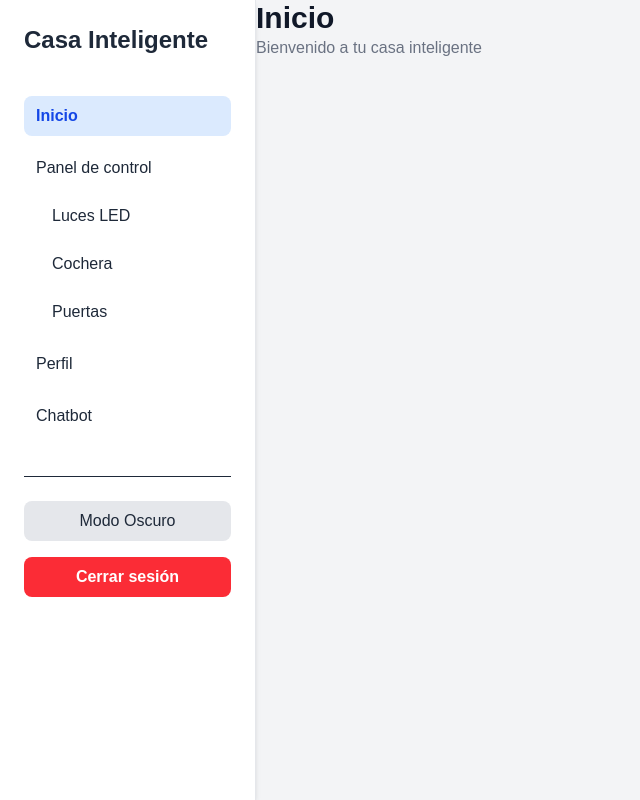
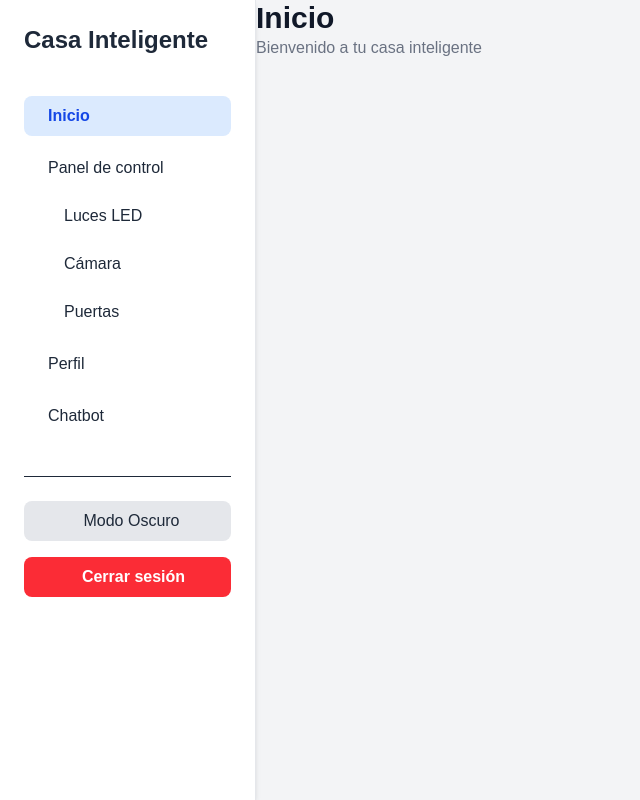
Before and after one commit to JosMoan/casa-inteligente-app, a Next.js app in the folder casa-inteligente-app/: page /dashboard in a window 1280 px wide. Both pictures are taken after a click on the button "Panel de control". Shown: the whole page, without its empty margins (0-640 px from the left). Built offline with nearby package versions, Linux system fonts and the light colour scheme.

Commit message:
Integración de iconos y mejora de la barra lateral

```diff
--- a/casa-inteligente-app/src/app/components/Sidebar/Sidebar.jsx
+++ b/casa-inteligente-app/src/app/components/Sidebar/Sidebar.jsx
@@ -5,7 +5,12 @@ import { useRouter } from "next/navigation";
 
 export default function Sidebar({ current, setCurrent, darkMode, setDarkMode }) {
     const router = useRouter();
-    const [openPanel, closePanel] = useState(false);
+
+    // Sidebar abierto/cerrado
+    const [collapsed, setCollapsed] = useState(false);
+
+    // Subpanel
+    const [openPanel, setOpenPanel] = useState(false);
 
     const handleLogout = () => {
         localStorage.removeItem("user");
@@ -14,18 +19,34 @@ export default function Sidebar({ current, setCurrent, darkMode, setDarkMode })
 
     return (
         <aside
-            className={`w-64 h-screen p-6 shadow-md border-r flex flex-col transition-colors duration-300
+            className={`
+                h-screen p-6 shadow-md border-r flex flex-col transition-all duration-300
                 ${darkMode ? "bg-gray-900 text-white border-gray-700" : "bg-white text-gray-800 border-gray-200"}
+                ${collapsed ? "w-20" : "w-64"}
             `}
         >
-            <h2 className="text-2xl font-bold mb-10">Casa Inteligente</h2>
+            {/* HEADER */}
+            <div className="flex items-center justify-between mb-10">
+                {/* Título */}
+                {!collapsed && <h2 className="text-2xl font-bold">Casa Inteligente</h2>}
 
+                {/* Botón colapsar */}
+                <button
+                    onClick={() => setCollapsed(!collapsed)}
+                    className="p-2 rounded-lg hover:bg-gray-200 dark:hover:bg-gray-700 transition"
+                >
+                    <i className={`bi ${collapsed ? "bi-arrow-right-square" : "bi-arrow-left-square"} text-xl`} />
+                </button>
+            </div>
+
+            {/* NAV PRINCIPAL */}
             <nav className="flex flex-col gap-3">
 
+                {/* Inicio */}
                 <button
                     onClick={() => setCurrent("main")}
-                    className={`px-3 py-2 text-left rounded-lg transition cursor-pointer ${
-                        current === "main"
+                    className={`px-3 py-2 rounded-lg transition cursor-pointer flex items-center gap-3
+                        ${current === "main"
                             ? darkMode
                                 ? "bg-gray-700 text-white font-semibold"
                                 : "bg-blue-100 text-blue-700 font-semibold"
@@ -34,14 +55,16 @@ export default function Sidebar({ current, setCurrent, darkMode, setDarkMode })
                                 : "hover:bg-gray-100"
                         }`}
                 >
-                    Inicio
+                    <i className="bi bi-house text-xl"></i>
+                    {!collapsed && "Inicio"}
                 </button>
 
+                {/* PANEL DE CONTROL */}
                 <div>
                     <button
-                        onClick={() => closePanel(!openPanel)}
-                        className={`px-3 py-2 text-left rounded-lg w-full transition cursor-pointer ${
-                            ["panel", "luces", "cochera", "puertas"].includes(current)
+                        onClick={() => collapsed || setOpenPanel(!openPanel)}
+                        className={`px-3 py-2 rounded-lg w-full transition cursor-pointer flex items-center gap-3
+                            ${["panel", "luces", "cochera", "puerta"].includes(current)
                                 ? darkMode
                                     ? "bg-gray-700 text-white font-semibold"
                                     : "bg-blue-100 text-blue-700 font-semibold"
@@ -50,16 +73,19 @@ export default function Sidebar({ current, setCurrent, darkMode, setDarkMode })
                                     : "hover:bg-gray-100"
                             }`}
                     >
-                        Panel de control
+                        <i className="bi bi-card-list text-xl"></i>
+                        {!collapsed && "Panel de control"}
                     </button>
 
-                    {openPanel && (
+                    {/* Submenú solo si sidebar no está colapsado */}
+                    {!collapsed && openPanel && (
                         <div className="flex flex-col ml-4 mt-2 gap-2">
 
+                            {/* Luces */}
                             <button
                                 onClick={() => setCurrent("luces")}
-                                className={`px-3 py-2 text-left rounded-lg transition cursor-pointer ${
-                                    current === "luces"
+                                className={`px-3 py-2 rounded-lg transition cursor-pointer flex items-center gap-3
+                                    ${current === "luces"
                                         ? darkMode
                                             ? "bg-gray-700 text-white font-semibold"
                                             : "bg-blue-200 text-blue-800 font-semibold"
@@ -68,13 +94,15 @@ export default function Sidebar({ current, setCurrent, darkMode, setDarkMode })
                                             : "hover:bg-gray-100"
                                     }`}
                             >
-                                Luces LED
+                                <i className="bi bi-lightbulb-fill text-xl"></i>
+                                {!collapsed && "Luces LED"}
                             </button>
 
+                            {/* Cámara */}
                             <button
                                 onClick={() => setCurrent("cochera")}
-                                className={`px-3 py-2 text-left rounded-lg transition cursor-pointer ${
-                                    current === "cochera"
+                                className={`px-3 py-2 rounded-lg transition cursor-pointer flex items-center gap-3
+                                    ${current === "cochera"
                                         ? darkMode
                                             ? "bg-gray-700 text-white font-semibold"
                                             : "bg-blue-200 text-blue-800 font-semibold"
@@ -83,13 +111,15 @@ export default function Sidebar({ current, setCurrent, darkMode, setDarkMode })
                                             : "hover:bg-gray-100"
                                     }`}
                             >
-                                Cochera
+                                <i className="bi bi-webcam-fill text-xl"></i>
+                                {!collapsed && "Cámara"}
                             </button>
 
+                            {/* Puertas */}
                             <button
                                 onClick={() => setCurrent("puerta")}
-                                className={`px-3 py-2 text-left rounded-lg transition cursor-pointer ${
-                                    current === "puerta"
+                                className={`px-3 py-2 rounded-lg transition cursor-pointer flex items-center gap-3
+                                    ${current === "puerta"
                                         ? darkMode
                                             ? "bg-gray-700 text-white font-semibold"
                                             : "bg-blue-200 text-blue-800 font-semibold"
@@ -98,16 +128,18 @@ export default function Sidebar({ current, setCurrent, darkMode, setDarkMode })
                                             : "hover:bg-gray-100"
                                     }`}
                             >
-                                Puertas
+                                <i className="bi bi-door-closed-fill text-xl"></i>
+                                {!collapsed && "Puertas"}
                             </button>
                         </div>
                     )}
                 </div>
 
+                {/* Perfil */}
                 <button
                     onClick={() => setCurrent("perfil")}
-                    className={`px-3 py-2 text-left rounded-lg transition cursor-pointer ${
-                        current === "perfil"
+                    className={`px-3 py-2 rounded-lg transition cursor-pointer flex items-center gap-3
+                        ${current === "perfil"
                             ? darkMode
                                 ? "bg-gray-700 text-white font-semibold"
                                 : "bg-blue-100 text-blue-700 font-semibold"
@@ -116,13 +148,15 @@ export default function Sidebar({ current, setCurrent, darkMode, setDarkMode })
                                 : "hover:bg-gray-100"
                         }`}
                 >
-                    Perfil
+                    <i className="bi bi-person-lines-fill text-xl"></i>
+                    {!collapsed && "Perfil"}
                 </button>
 
+                {/* Chatbot */}
                 <button
                     onClick={() => setCurrent("chatbot")}
-                    className={`px-3 py-2 text-left rounded-lg transition cursor-pointer ${
-                        current === "chatbot"
+                    className={`px-3 py-2 rounded-lg transition cursor-pointer flex items-center gap-3
+                        ${current === "chatbot"
                             ? darkMode
                                 ? "bg-gray-700 text-white font-semibold"
                                 : "bg-blue-100 text-blue-700 font-semibold"
@@ -131,27 +165,35 @@ export default function Sidebar({ current, setCurrent, darkMode, setDarkMode })
                                 : "hover:bg-gray-100"
                         }`}
                 >
-                    Chatbot
+                    <i className="bi bi-robot text-xl"></i>
+                    {!collapsed && "Chatbot"}
                 </button>
+
             </nav>
 
+            {/* Línea divisora */}
             <div className="border-t mt-10 pt-6" />
 
-            {/* Botón de modo oscuro */}
+            {/* BOTÓN MODO OSCURO */}
             <button
                 onClick={() => setDarkMode(!darkMode)}
                 className="mb-4 w-full px-3 py-2 rounded-lg transition cursor-pointer
+                    flex items-center justify-center gap-2
                     bg-gray-200 hover:bg-gray-300 text-gray-800
                     dark:bg-gray-700 dark:hover:bg-gray-600 dark:text-gray-200"
             >
-                {darkMode ? "Modo Claro" : "Modo Oscuro"}
+                <i className={`bi ${darkMode ? "bi-sun-fill" : "bi-moon-fill"} text-xl`} />
+                {!collapsed && (darkMode ? "Modo Claro" : "Modo Oscuro")}
             </button>
 
+            {/* LOGOUT */}
             <button
                 onClick={handleLogout}
-                className="bg-red-500 hover:bg-red-600 text-white font-bold py-2 px-4 rounded-lg transition cursor-pointer"
+                className="bg-red-500 hover:bg-red-600 text-white font-bold py-2 px-4 rounded-lg
+                    transition cursor-pointer flex items-center justify-center gap-3"
             >
-                Cerrar sesión
+                <i className="bi bi-box-arrow-in-left text-xl"></i>
+                {!collapsed && "Cerrar sesión"}
             </button>
         </aside>
     );
```
Lines whose indentation alone changed are shown as unchanged.
